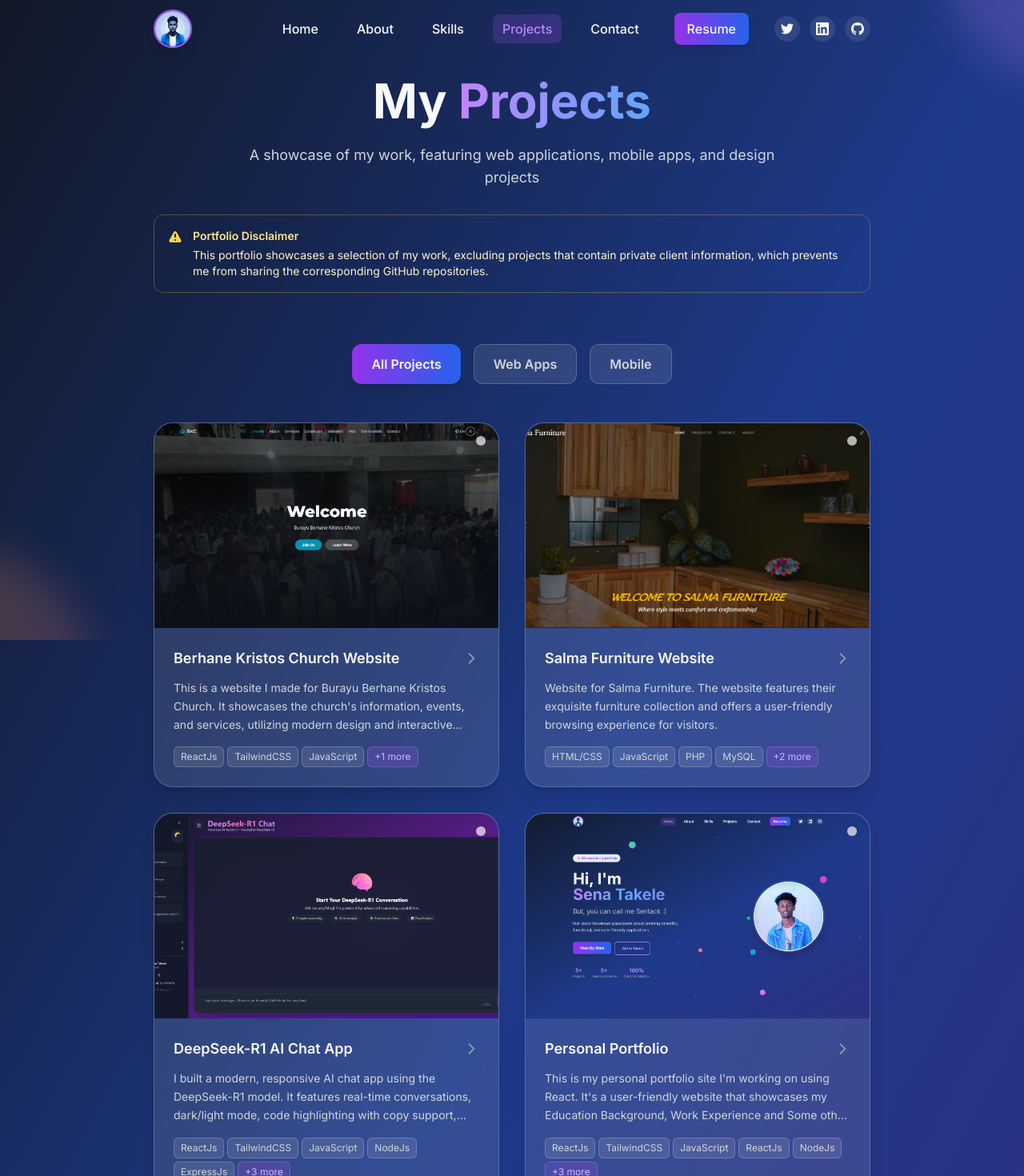
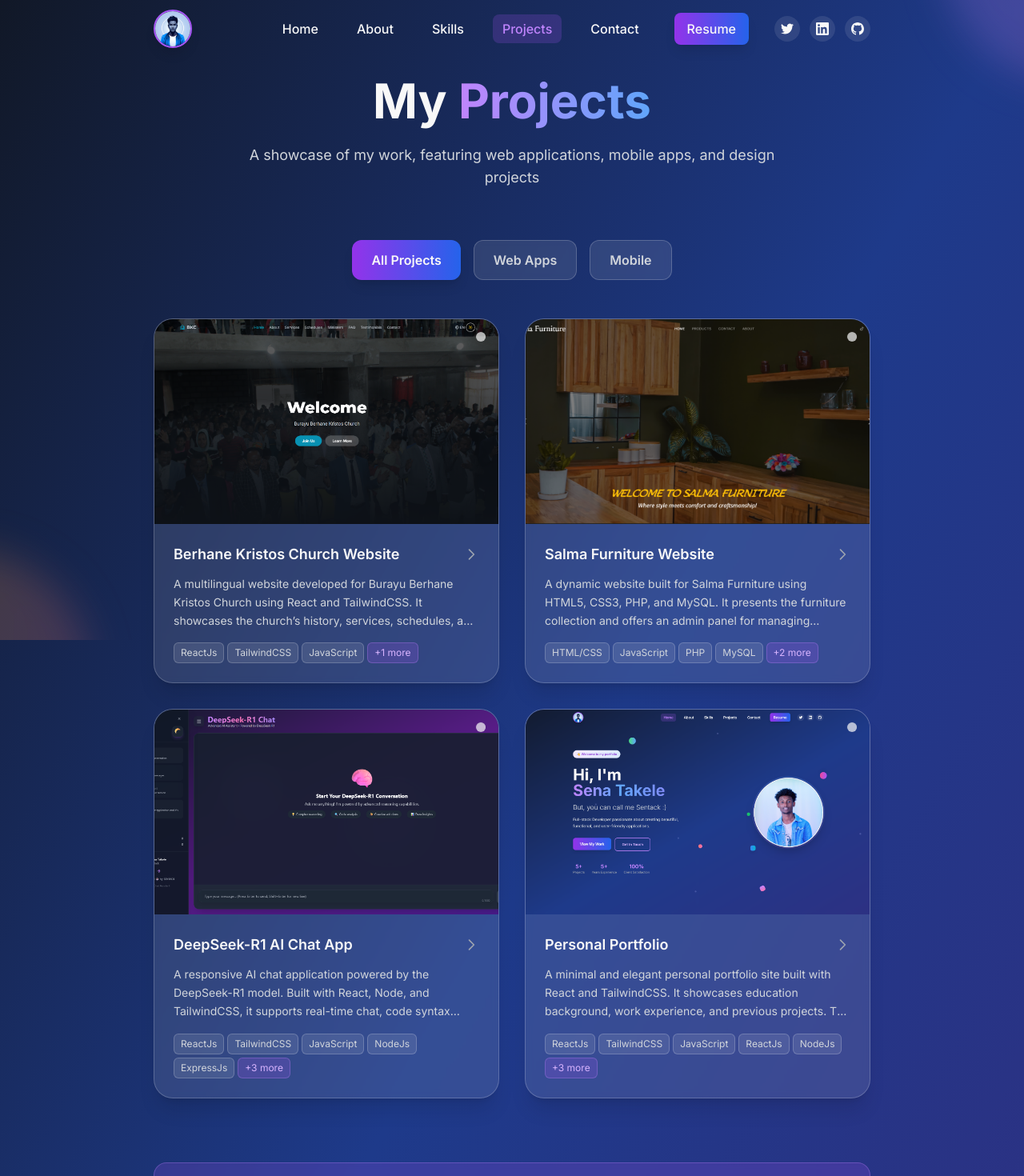
Before and after one commit to sentack/react-portfolio, a React (Create React App) app: page /projects in a window 1280 px wide. Shown: the top 1470 px of the page at 80% size. Built offline with nearby package versions, Linux system fonts and the light colour scheme.

Commit message:
edited project detail

```diff
--- a/src/Components/ProjectModal.js
+++ b/src/Components/ProjectModal.js
@@ -307,7 +307,7 @@ function ProjectModal({ project, isOpen, onClose }) {
                       transition={{ delay: 0.6 }}
                     >
                       <h3 className="text-xl font-semibold text-white mb-4">
-                        Challenges & Solutions
+                        Challenges Faced
                       </h3>
                       <div className="space-y-3">
                         {project.challenges.map((challenge, index) => (
--- a/src/Details.js
+++ b/src/Details.js
@@ -191,19 +191,24 @@ export const projectDetails = [
       churchImage4,
       churchImage5,
     ],
-    description: `This is a website I made for Burayu Berhane Kristos Church. It showcases the church's information, events, and services, utilizing modern design and interactive features. The website supports three languages: Amharic, English, and Afaan Oromo.`,
+    description: `A multilingual website developed for Burayu Berhane Kristos Church using React and TailwindCSS. It showcases the church’s history, services, schedules, and minister profiles. The site includes an interactive contact form using EmailJS and provides language support for Amharic, English, and Afaan Oromo.`,
     previewLink: "https://burayuberhanekristoschurch.com/",
     githubLink: "https://github.com/sentack",
     duration: "1 month",
     team: "Solo Project",
     role: "Full-stack Developer",
-    challenges: [],
+    challenges: [
+      "Implementing secure email functionality without exposing SMTP credentials",
+      "Adding multilingual support manually for three languages",
+      "Improving SEO optimization for better visibility",
+    ],
     features: [
       "Modern responsive design",
-      "Interactive user interface",
-      "Multiple Language Support",
-      "Dark and Light Mode",
-      "Optimized performance",
+      "Dark and Light Mode with smooth transitions",
+      "Interactive sections with beautiful UI",
+      "Seamless navigation between sections",
+      "Multilingual support (Amharic, English, Afaan Oromo)",
+      "Email contact form integration using EmailJS",
       "Cross-platform compatibility",
       "SEO optimization",
       "Accessibility features",
@@ -215,19 +220,22 @@ export const projectDetails = [
     image: salmaImage1,
     category: "web",
     images: [salmaImage1],
-    description: `Website for Salma Furniture. The website features their exquisite furniture collection and offers a user-friendly browsing experience for visitors.`,
+    description: `A dynamic website built for Salma Furniture using HTML5, CSS3, PHP, and MySQL. It presents the furniture collection and offers an admin panel for managing products and orders. The site features secure authentication and emphasizes user-friendly order processing.`,
     previewLink: "",
     githubLink: "https://github.com/sentack",
     duration: "2 months",
     team: "Solo Project",
     role: "Full-stack Developer",
-    challenges: [],
+    challenges: [
+      "Handling SQL injection prevention securely",
+      "Implementing admin panel authentication",
+      "Designing themes without using advanced CSS frameworks",
+    ],
     features: [
       "Modern responsive design",
-      "Admin Dashboard",
-      "Product Management",
-      "Order Management",
-      "User Authentication",
+      "Admin Dashboard for product/order management",
+      "Secure user authentication for admin access",
+      "Streamlined product and order management system",
       "Cross-platform compatibility",
       "SEO optimization",
       "Accessibility features",
@@ -239,13 +247,16 @@ export const projectDetails = [
     image: chatbotImage1,
     category: "web",
     images: [chatbotImage1, chatbotImage2, chatbotImage3],
-    description: `I built a modern, responsive AI chat app using the DeepSeek-R1 model. It features real-time conversations, dark/light mode, code highlighting with copy support, and persistent chat history—all in a sleek, intuitive UI.`,
+    description: `A responsive AI chat application powered by the DeepSeek-R1 model. Built with React, Node, and TailwindCSS, it supports real-time chat, code syntax highlighting with copy support, and persistent chat history. The UI is clean, modern, and user-focused.`,
     previewLink: "https://eth-chatbot.onrender.com/",
     githubLink: "https://github.com/sentack/chatbot",
     duration: "2 weeks",
     team: "Solo Project",
     role: "Full-stack Developer",
-    challenges: [],
+    challenges: [
+      "Avoiding OpenAI API costs by using DeepSeek's free tier",
+      "Managing request limits and performance within free API usage",
+    ],
     features: [
       "Dark/Light mode with smooth transitions",
       "Real-time chat with DeepSeek-R1 responses",
@@ -277,17 +288,20 @@ export const projectDetails = [
       portfolioImage5,
       portfolioImage6,
     ],
-    description: `This is my personal portfolio site I'm working on using React. It's a user-friendly website that showcases my Education Background, Work Experience and Some other Projects I made before.`,
-
+    description: `A minimal and elegant personal portfolio site built with React and TailwindCSS. It showcases education background, work experience, and previous projects. The design focuses on smooth transitions, animations, and a clean layout for a pleasant browsing experience.`,
     previewLink: "https://sentack-portfolio.vercel.app/",
     githubLink: "https://github.com/sentack",
     duration: "3 months",
     team: "Solo Project",
     role: "Full-stack Developer",
-    challenges: [],
+    challenges: [
+      "Balancing minimal design with feature-rich content",
+      "Creating smooth transitions and animations without overcomplication",
+    ],
     features: [
       "Modern responsive design",
       "Interactive user interface",
+      "Seamless page transitions and animations",
       "Optimized performance",
       "Cross-platform compatibility",
       "SEO optimization",
--- a/src/Pages/Projects.js
+++ b/src/Pages/Projects.js
@@ -1,6 +1,6 @@
 "use client";
 
-import { useState } from "react";
+import { useState, useEffect } from "react";
 import { motion, AnimatePresence } from "framer-motion";
 import { Link } from "react-router-dom";
 import Project from "../Components/Project";
@@ -8,6 +8,18 @@ import { projectDetails } from "../Details";
 
 function Projects() {
   const [filter, setFilter] = useState("all");
+  const [showDisclaimer, setShowDisclaimer] = useState(true);
+
+  // Auto-hide disclaimer after 5 seconds
+  useEffect(() => {
+    if (showDisclaimer) {
+      const timer = setTimeout(() => {
+        setShowDisclaimer(false);
+      }, 5000);
+
+      return () => clearTimeout(timer);
+    }
+  }, [showDisclaimer]);
 
   const categories = [
     { id: "all", label: "All Projects" },
@@ -48,32 +60,19 @@ function Projects() {
       animate={{ opacity: 1 }}
       transition={{ duration: 0.6 }}
     >
-      {/* Header */}
-      <motion.section
-        className="text-center mb-16"
-        initial={{ opacity: 0, y: 30 }}
-        animate={{ opacity: 1, y: 0 }}
-        transition={{ duration: 0.8 }}
+      {/* Floating Disclaimer */}
+      <AnimatePresence>
+        {showDisclaimer && (
+          <motion.div
+            className="fixed bottom-4 left-4 right-4 z-50 max-w-4xl mx-auto"
+            initial={{ opacity: 0, y: 50, scale: 0.95 }}
+            animate={{ opacity: 1, y: 0, scale: 1 }}
+            exit={{ opacity: 0, y: 50, scale: 0.95 }}
+            transition={{ duration: 0.4, ease: "easeOut" }}
           >
-        <h1 className="text-4xl md:text-5xl lg:text-6xl font-bold text-white mb-6">
-          My{" "}
-          <span className="bg-gradient-to-r from-purple-400 to-blue-400 bg-clip-text text-transparent">
-            Projects
-          </span>
-        </h1>
-        <p className="text-lg text-gray-300 max-w-2xl mx-auto mb-8">
-          A showcase of my work, featuring web applications, mobile apps, and
-          design projects
-        </p>
-
-        {/* Disclaimer */}
-        <motion.div
-          className="bg-transparent backdrop-blur-sm border border-amber-400/30 rounded-xl p-4 max-w-4xl mx-auto"
-          initial={{ opacity: 0, scale: 0.95 }}
-          animate={{ opacity: 1, scale: 1 }}
-          transition={{ duration: 0.6, delay: 0.3 }}
-        >
-          <div className="flex items-start space-x-3">
+            <div className="bg-white/5 backdrop-blur-md border border-amber-400/30 rounded-xl p-4 shadow-2xl">
+              <div className="flex items-start justify-between space-x-3">
+                <div className="flex items-start space-x-3 flex-1">
                   <div className="flex-shrink-0">
                     <svg
                       className="w-5 h-5 text-amber-300 mt-0.5"
@@ -93,12 +92,55 @@ function Projects() {
                     </h3>
                     <p className="text-sm text-amber-100 mt-1">
                       This portfolio showcases a selection of my work, excluding
-                projects that contain private client information, which prevents
-                me from sharing the corresponding GitHub repositories.
+                      projects that contain private client information, which
+                      prevents me from sharing the corresponding GitHub
+                      repositories.
                     </p>
                   </div>
                 </div>
+                <motion.button
+                  onClick={() => setShowDisclaimer(false)}
+                  className="flex-shrink-0 p-1 rounded-lg text-amber-200 hover:text-white hover:bg-amber-400/20 transition-colors"
+                  whileHover={{ scale: 1.1 }}
+                  whileTap={{ scale: 0.9 }}
+                >
+                  <svg
+                    className="w-5 h-5"
+                    fill="none"
+                    stroke="currentColor"
+                    viewBox="0 0 24 24"
+                  >
+                    <path
+                      strokeLinecap="round"
+                      strokeLinejoin="round"
+                      strokeWidth={2}
+                      d="M6 18L18 6M6 6l12 12"
+                    />
+                  </svg>
+                </motion.button>
+              </div>
+            </div>
           </motion.div>
+        )}
+      </AnimatePresence>
+
+      {/* Header */}
+      <motion.section
+        className="text-center mb-16"
+        initial={{ opacity: 0, y: 30 }}
+        animate={{ opacity: 1, y: 0 }}
+        transition={{ duration: 0.8 }}
+      >
+        <h1 className="text-4xl md:text-5xl lg:text-6xl font-bold text-white mb-6">
+          My{" "}
+          <span className="bg-gradient-to-r from-purple-400 to-blue-400 bg-clip-text text-transparent">
+            Projects
+          </span>
+        </h1>
+        <p className="text-lg text-gray-300 max-w-2xl mx-auto mb-8">
+          A showcase of my work, featuring web applications, mobile apps, and
+          design projects
+        </p>
       </motion.section>
 
       {/* Filter Buttons */}
```
Lines whose indentation alone changed are shown as unchanged.
